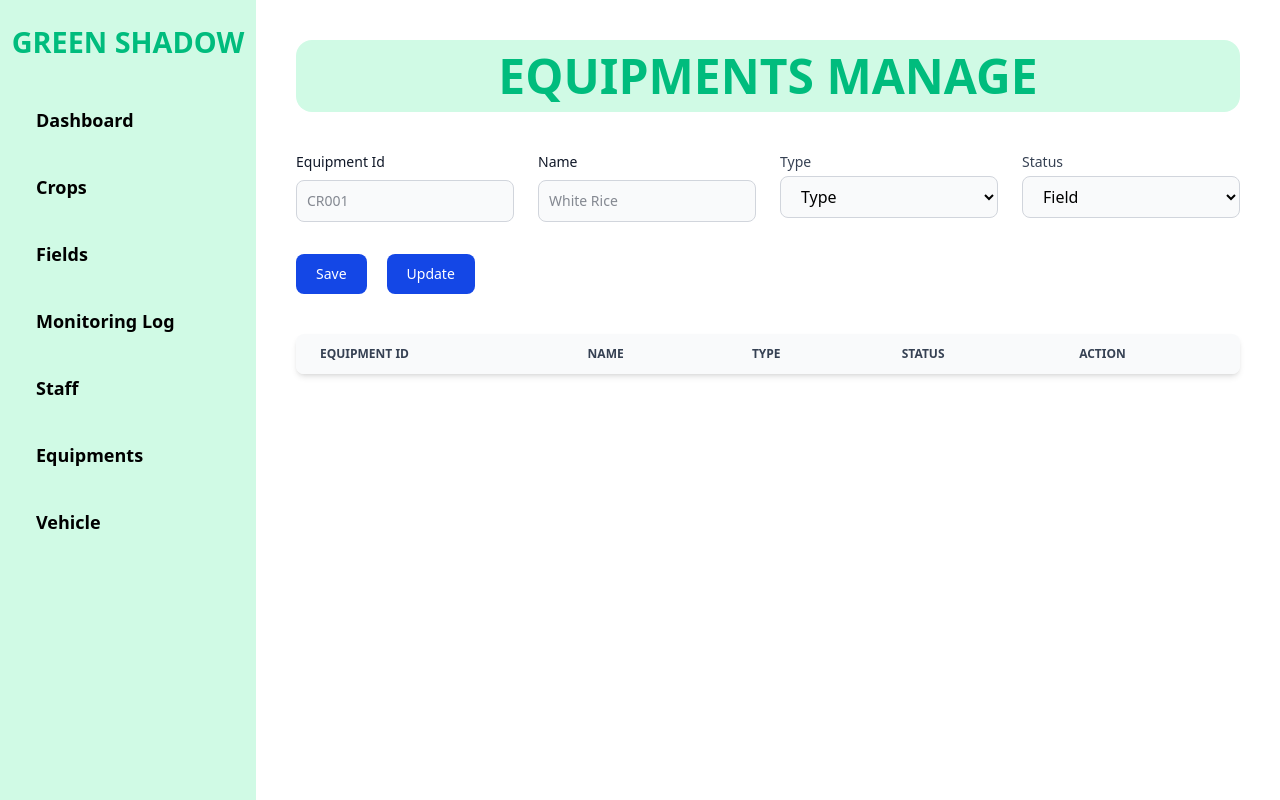
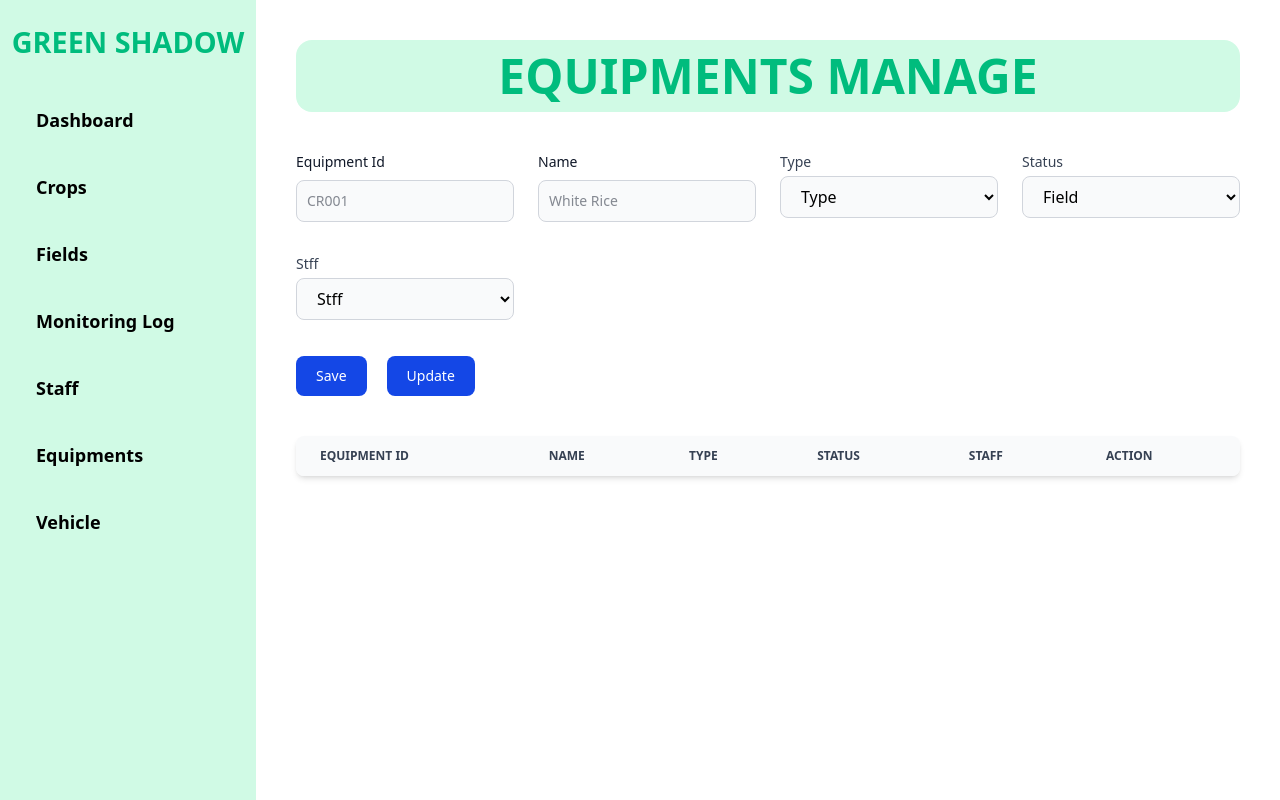
Before and after one commit to DilanMadushan/React-Green-Shadow, a React (Vite) app: page /equipment in a window 1280 px wide. Built offline with nearby package versions, Linux system fonts and the light colour scheme.

Commit message:
fix some missed propaties in equipments and vehicle

```diff
--- a/src/Models/EquipmentModel.ts
+++ b/src/Models/EquipmentModel.ts
@@ -3,10 +3,12 @@ export default class EquipmentModel {
     name:string;
     type:string;
     status:string;
-    constructor(equipmentId:string,name:string,type:string,status:string){
+    staff:string
+    constructor(equipmentId:string,name:string,type:string,status:string,staff:string){
         this.equipmentId=equipmentId;
         this.name=name;
         this.type=type;
         this.status=status;
+        this.staff=staff;
     }
 }
--- a/src/Models/VehicleModel.ts
+++ b/src/Models/VehicleModel.ts
@@ -4,11 +4,13 @@ export default class VehicleModel {
     categary:string;
     fuelType:string;
     status:string;
-    constructor(vehicleCode:string,plateNumber:string,categary:string,fuelType:string,status:string){
+    staff:string;
+    constructor(vehicleCode:string,plateNumber:string,categary:string,fuelType:string,status:string,staff:string){
         this.vehicleCode=vehicleCode;
         this.plateNumber=plateNumber;
         this.categary=categary;
         this.fuelType=fuelType;
         this.status=status;
+        this.staff=staff;
     }
 }
--- a/src/pages/DashBoard/DashBoard.tsx
+++ b/src/pages/DashBoard/DashBoard.tsx
@@ -2,7 +2,7 @@ import React from 'react'
 
 const DashBoard = () => {
   return (
-    <div>DashBoard</div>
+    <div className='w-full h-screen'>DashBoard</div>
   )
 }
 
--- a/src/pages/Equipments/Equipment.tsx
+++ b/src/pages/Equipments/Equipment.tsx
@@ -8,11 +8,12 @@ const Equipment = () => {
   const [name,setName] = useState("")
   const [type,setType] = useState("")
   const [status,setStatus] = useState("")
+  const [staff,setStaff] = useState("")
 
   const [equipments,setEquipments] = useState<EquipmentModel[]>([]);
 
   const SaveEquipment = () => {
-    const newEquipment = new EquipmentModel(equipmentId,name,type,status);
+    const newEquipment = new EquipmentModel(equipmentId,name,type,status,staff);
     setEquipments([...equipments,newEquipment]);
   }
 
@@ -42,7 +43,7 @@ const Equipment = () => {
   const updateEquipment = () => {
     const updatedEquipments = equipments.map((equipment) => {
       if (equipment.equipmentId === equipmentId) {
-        return new EquipmentModel(equipmentId,name,type,status);
+        return new EquipmentModel(equipmentId,name,type,status,staff);
       } else {
         return equipment;
       }
@@ -135,7 +136,29 @@ const Equipment = () => {
                 Please fill out this field.
               </p>
             </div>
+
+            <div className="w-full flex flex-col mb-3">
+              <label className="block text-sm font-medium text-gray-700 mb-1 ">
+              Stff
+              </label>
+              <select
+                className="w-full px-4 py-2 bg-gray-50 border border-gray-300 rounded-lg focus:ring-2  focus:ring-[#318eda] focus:border-[#318eda] outline-none transition-all"
+                name="integration[city_id]"
+                id="integration_city_id"
+                value={staff}
+                onChange={(e) => setStaff(e.target.value)}
+              >
+                <option value=""> Stff</option>
+                <option value="ST001">ST001</option>
+                <option value="ST002">ST002</option>
+              </select>
+              <p className="text-sm text-red-500 hidden mt-3" id="error">
+                Please fill out this field.
+              </p>
+            </div>
+
           </div>
+
           <div className="flex gap-5">
             <button
               type="submit"
@@ -177,6 +200,9 @@ const Equipment = () => {
                 Status
                 </th>
                 <th scope="col" className="px-6 py-3">
+                Staff
+                </th>
+                <th scope="col" className="px-6 py-3">
                   Action
                 </th>
               </tr>
@@ -188,6 +214,7 @@ const Equipment = () => {
                   <th className="px-6 py-4">{equipment.name}</th>
                   <th className="px-6 py-4">{equipment.type}</th>
                   <th className="px-6 py-4">{equipment.status}</th>
+                  <th className="px-6 py-4">{equipment.staff}</th>
                   <td className="px-6 py-4 flex gap-4">
                     <span className="font-medium text-blue-600 dark:text-blue-500 hover:underline cursor-pointer"
                     onClick={(e) => {
--- a/src/pages/Vehicle/Vehicle.tsx
+++ b/src/pages/Vehicle/Vehicle.tsx
@@ -9,11 +9,12 @@ const Vehicle = () => {
     const [category, setCategory] = useState("");
     const [fualType, setFualType] = useState("");
     const [status, setStatus] = useState("");
+    const [staff,setStaff] = useState("")
 
     const [vehicles, setVehicles] = useState<VehicleModel[]>([]);
 
     const saveVehicle = () => {
-        const newVehicle = new VehicleModel(vehicleCode,plateNumber,category,fualType,status);
+        const newVehicle = new VehicleModel(vehicleCode,plateNumber,category,fualType,status,staff);
         setVehicles([...vehicles, newVehicle]);
     };
 
@@ -44,7 +45,7 @@ const Vehicle = () => {
     const updateVehicle = () => {
         const updatedVehicles = vehicles.map((vehicle) => {
             if (vehicle.vehicleCode === vehicleCode) {
-                return new VehicleModel(vehicleCode,plateNumber,category,fualType,status);
+                return new VehicleModel(vehicleCode,plateNumber,category,fualType,status,staff);
             } else {
                 return vehicle;
             }
@@ -154,6 +155,27 @@ const Vehicle = () => {
                 Please fill out this field.
               </p>
             </div>
+
+            <div className="w-full flex flex-col mb-3">
+              <label className="block text-sm font-medium text-gray-700 mb-1 ">
+              Stff
+              </label>
+              <select
+                className="w-full px-4 py-2 bg-gray-50 border border-gray-300 rounded-lg focus:ring-2  focus:ring-[#318eda] focus:border-[#318eda] outline-none transition-all"
+                name="integration[city_id]"
+                id="integration_city_id"
+                value={staff}
+                onChange={(e) => setStaff(e.target.value)}
+              >
+                <option value=""> Stff</option>
+                <option value="ST001">ST001</option>
+                <option value="ST002">ST002</option>
+              </select>
+              <p className="text-sm text-red-500 hidden mt-3" id="error">
+                Please fill out this field.
+              </p>
+            </div>
+
           </div>
           <div className="flex gap-5">
             <button
@@ -199,6 +221,9 @@ const Vehicle = () => {
                 Status
                 </th>
                 <th scope="col" className="px-6 py-3">
+                Staff
+                </th>
+                <th scope="col" className="px-6 py-3">
                   Action
                 </th>
               </tr>
@@ -211,6 +236,7 @@ const Vehicle = () => {
                   <th className="px-6 py-4">{vehicle.categary}</th>
                   <th className="px-6 py-4">{vehicle.fuelType}</th>
                   <th className="px-6 py-4">{vehicle.status}</th>
+                  <th className="px-6 py-4">{vehicle.staff}</th>
                   <td className="px-6 py-4 flex gap-4">
                     <span className="font-medium text-blue-600 dark:text-blue-500 hover:underline cursor-pointer"
                     onClick={(e) => {
```
